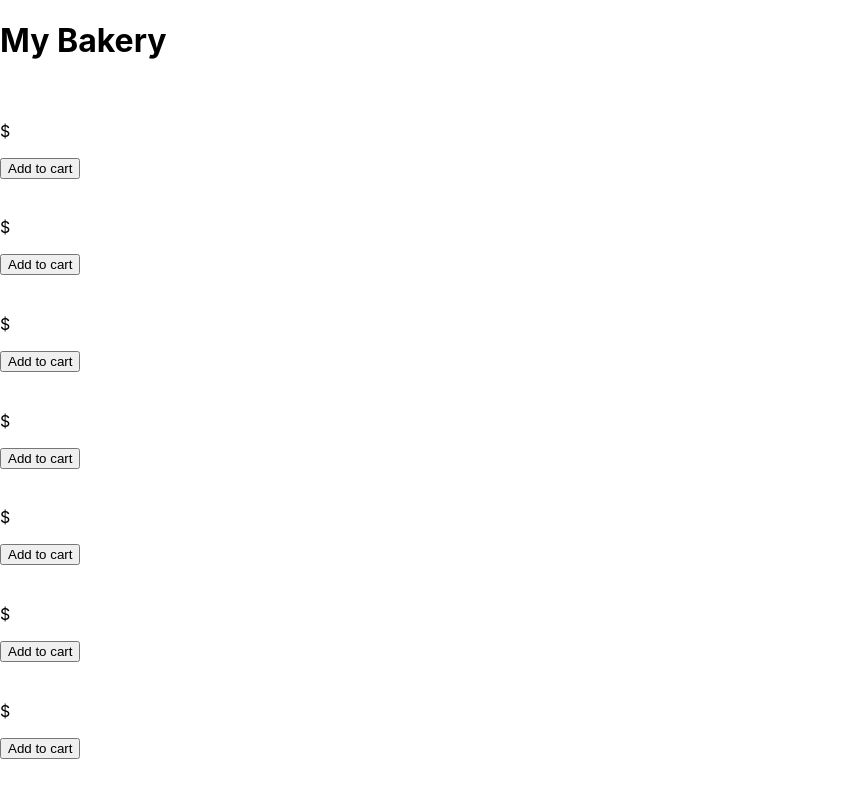
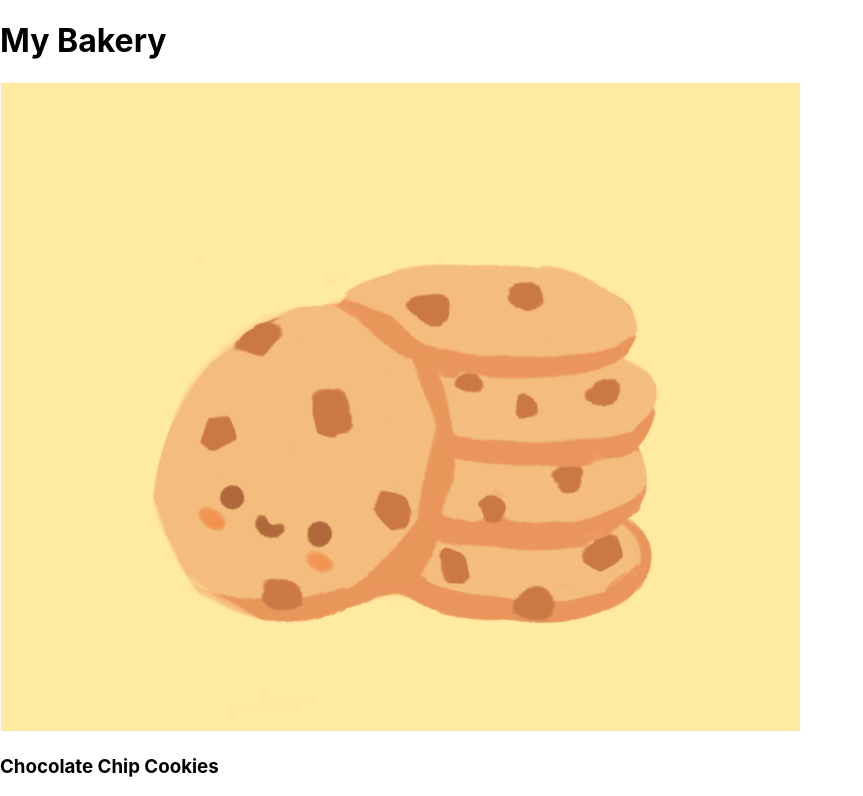
Before and after one commit to mithunramesh19/react-studio, a React (Create React App) app: page / in a window 1280 px wide. Shown: the top 796 px of the page, without its empty margins (0-863 px from the left). Built offline with nearby package versions, Linux system fonts and the light colour scheme.

Commit message:
first commit

```diff
--- a/src/App.js
+++ b/src/App.js
@@ -6,19 +6,29 @@ import BakeryItem from "./components/BakeryItem";
 /* ####### DO NOT TOUCH -- this makes the image URLs work ####### */
 bakeryData.forEach((item) => {
   item.image = process.env.PUBLIC_URL + "/" + item.image;
+  item.count = 0
 });
 /* ############################################################## */
+
+
+
 
 function App() {
   // TODO: use useState to create a state variable to hold the state of the cart
   /* add your cart state code here */
   const [cart, setCart] = useState([]);
+
+  function incrementCart(index){
+      cart[index] = cart[index] + 1 || 1;
+      console.log("Clicked", index);
+      setCart({...cart});
+  }
   return (
     <div className="App">
       <h1>My Bakery</h1> {/* TODO: personalize your bakery (if you want) */}
 
       {bakeryData.map((item, index) => ( // TODO: map bakeryData to BakeryItem components
-        <BakeryItem props={item} />
+        <BakeryItem item={item} key={index} onClick={incrementCart}/>
       ))}
 
       <div>
--- a/src/components/BakeryItem.js
+++ b/src/components/BakeryItem.js
@@ -1,11 +1,11 @@
 // TODO: create a component that displays a single bakery item
-export default function BakeryItem(props){
+export default function BakeryItem({item, key, onClick}){
     return (
         <div className="bakery-item">
-        <img src={props.image} alt={props.name} />
-        <h3>{props.name}</h3>
-        <p>${props.price}</p>
-        <button>Add to cart</button>
+        <img src={item.image} alt={item.name} />
+        <h3>{item.name}</h3>
+        <p>${item.price}</p>
+        <button onClick={() => onClick(item)}> Add to cart</button>
         </div>
     );
 }
```
